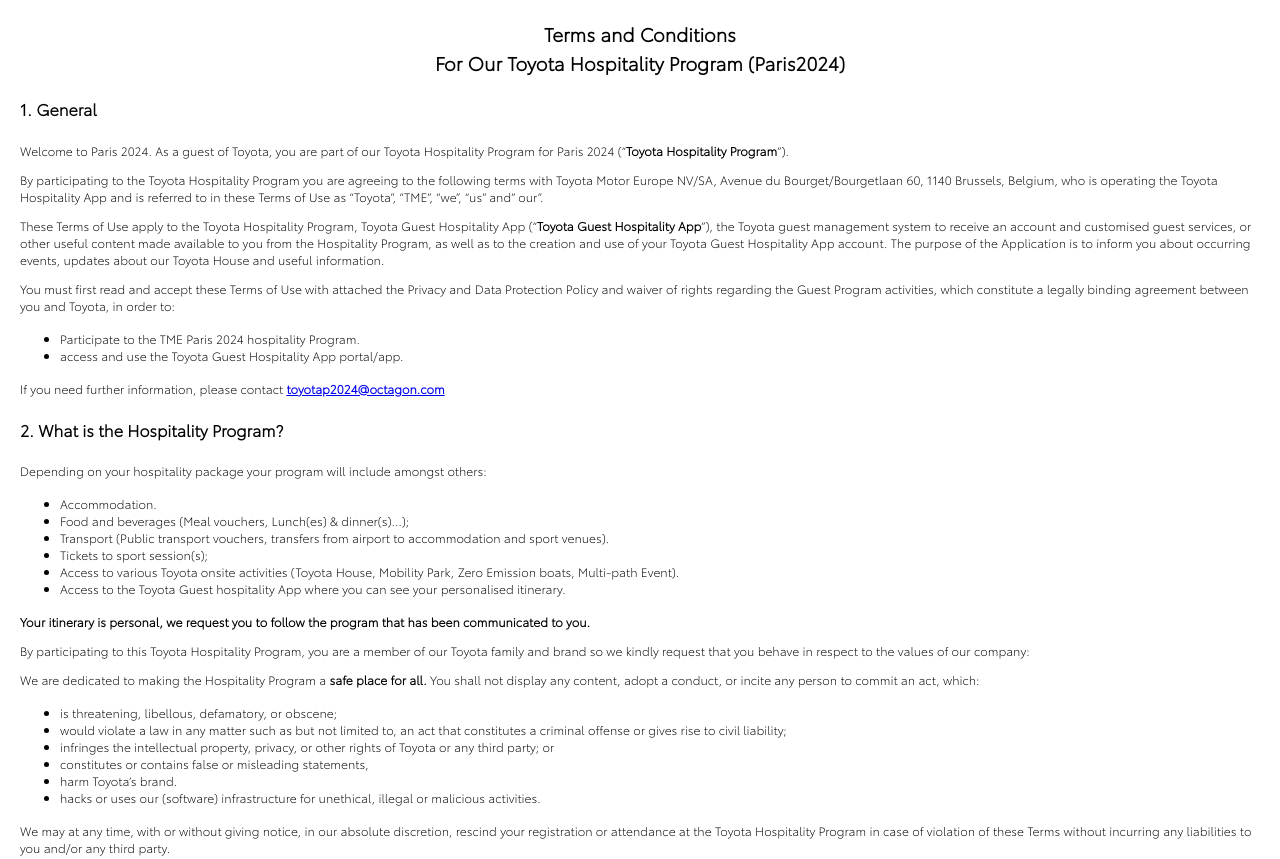
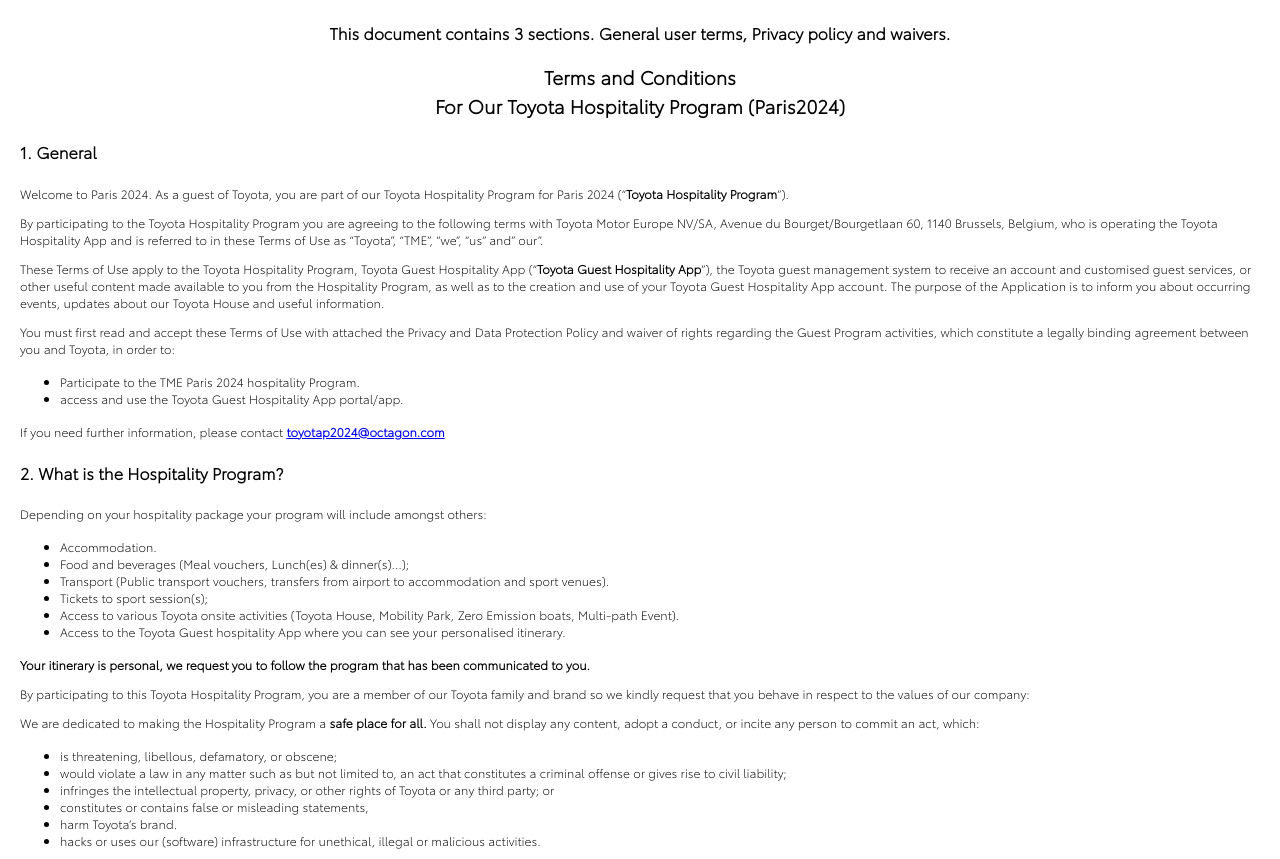
Before and after one commit to typar2024/typar2024.github.io, a plain HTML site: page index.html in a window 1280 px wide. Shown: the top 859 px of the page. Drawn offline with Linux system fonts and the light colour scheme.

Commit message:
Initial explanation.

```diff
--- a/index.html
+++ b/index.html
@@ -26,6 +26,8 @@
 </head>
 
 <body style="margin: 20px;">
+
+    <h4 style="margin-bottom: 2px; text-align: center;">This document contains 3 sections. General user terms, Privacy policy and waivers.</h4>
 
     <h3 style="margin-bottom: 2px; text-align: center;">Terms and Conditions</h3>
     <h3 style="margin-top: 0; text-align: center;">For Our Toyota Hospitality Program (Paris2024)</h3>
```
